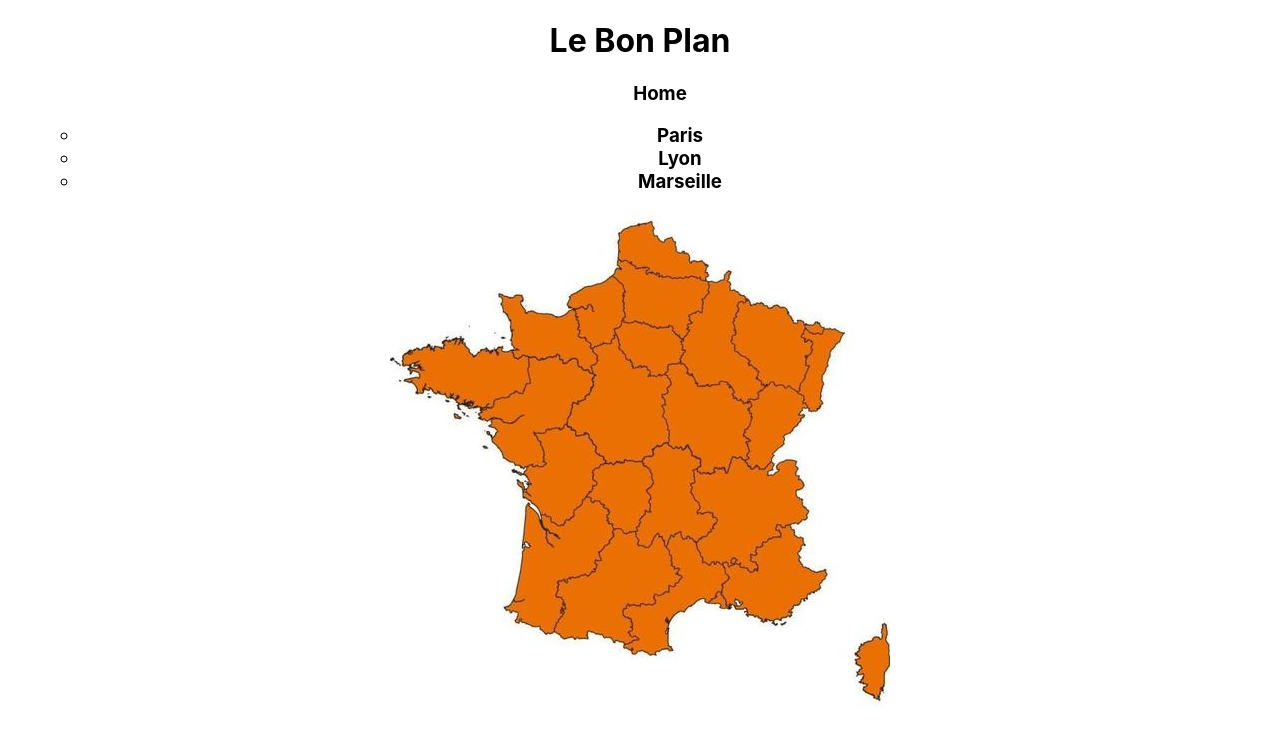
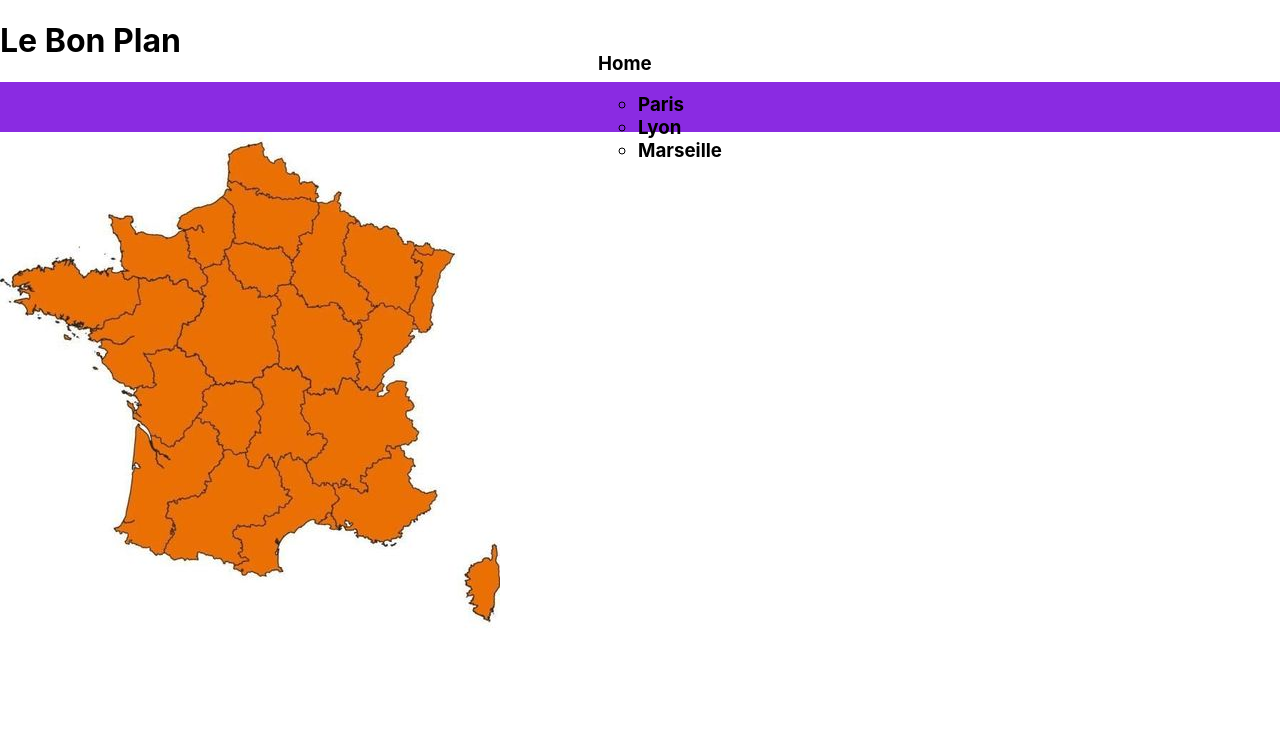
Before and after one commit to AlexandreC93/lebonplan, a React (Create React App) app in the folder client/: page / in a window 1280 px wide. Shown: the top 746 px of the page. Built offline with nearby package versions, Linux system fonts and the light colour scheme.

Commit message:
Front Home

```diff
--- a/client/src/App.css
+++ b/client/src/App.css
@@ -1,4 +1,4 @@
-.App {
+/* .App {
   text-align: center;
 }
 
@@ -35,4 +35,13 @@
   to {
     transform: rotate(360deg);
   }
+} */
+
+
+nav{
+  height: 50px;;
+  background: blueviolet;
+  display:flex;
+  align-items: center;
+  justify-content: center;
 }
--- a/client/src/App.js
+++ b/client/src/App.js
@@ -1,15 +1,11 @@
 import './App.css';
 import React from 'react'
-import carteFrance from './img/carte-france.jpg'
-import NavBar from './components/NavBar';
-
+import Home from './components/Home';
 
 function App() {
   return (
     <div className="App">
-     <h1>Le Bon Plan</h1>
-     <NavBar/>
-     <img src={carteFrance}></img>
+     <Home/>
     </div>
   );
 }
--- /dev/null
+++ b/client/src/components/Home.jsx
@@ -0,0 +1,14 @@
+import React from 'react'
+import NavBar from './NavBar'
+import carteFrance from '../img/carte-france.jpg'
+
+
+export default function Home() {
+    return (
+        <div>
+            <h1>Le Bon Plan</h1>
+            <NavBar />
+            <img src={carteFrance}></img>
+        </div>
+    )
+}
```
